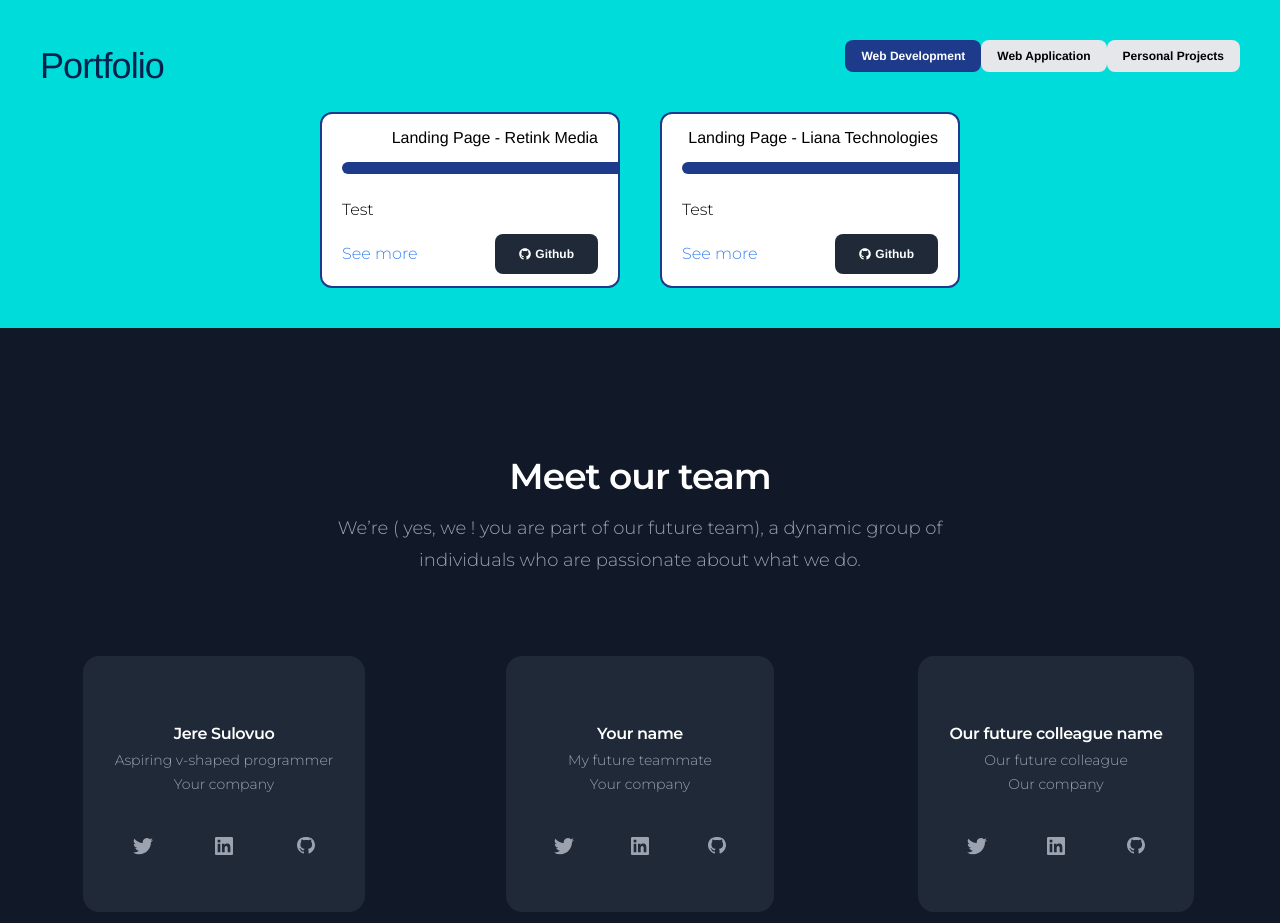
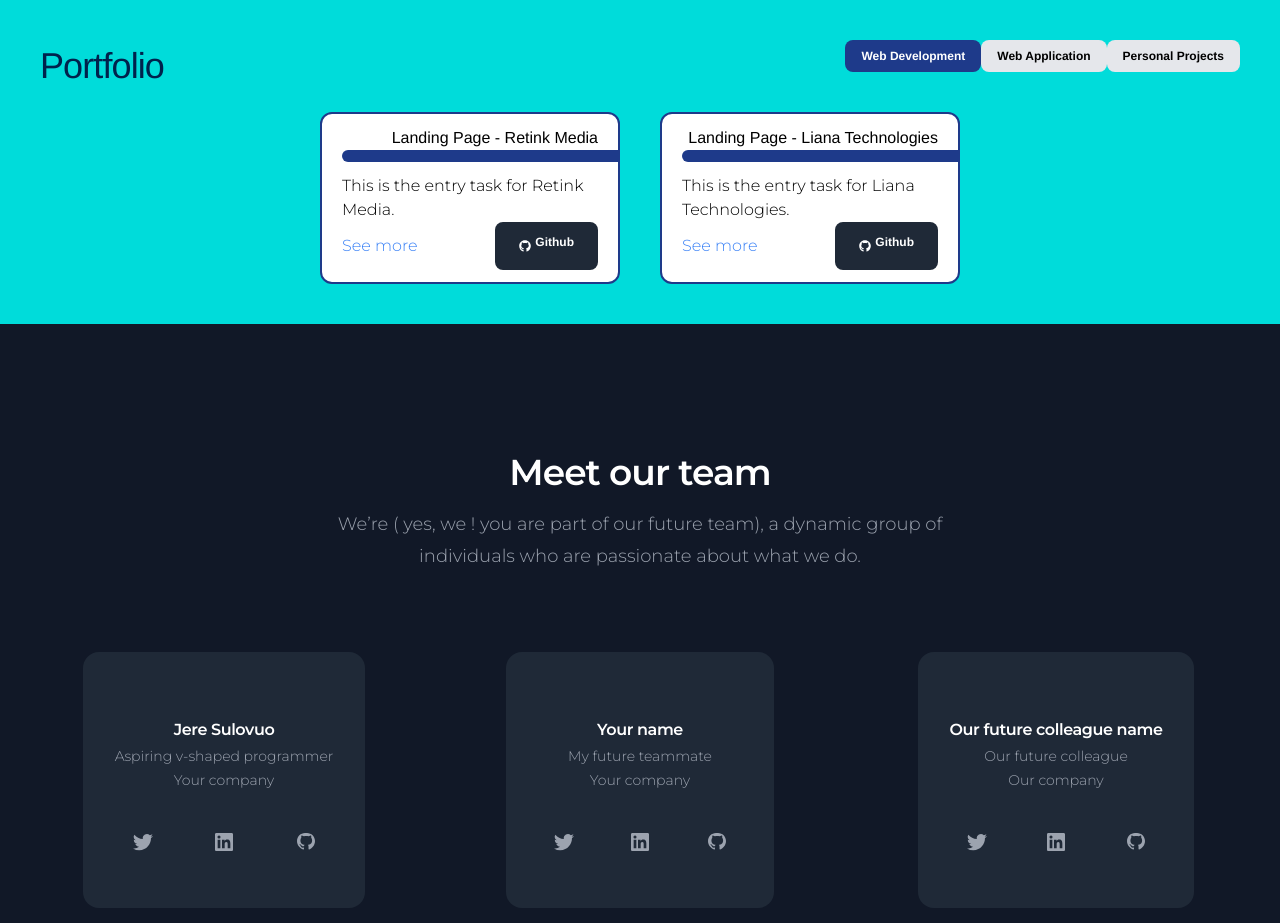
Before and after one commit to chungvuiloong/simple_portfolio, a React (Create React App) app: page / in a window 1280 px wide. Shown: the part 1300-2223 px from the top of the page. Built offline with nearby package versions, Linux system fonts and the light colour scheme.

Commit message:
Redesigned the title layout with divider.

```diff
--- a/src/pages/ProjectCard.tsx
+++ b/src/pages/ProjectCard.tsx
@@ -32,10 +32,11 @@ export const ProjectCard: React.FC<ProjectCardProps> = ({ project }) => {
         border-2 border-blue-900 rounded-xl
         font-san'
     >
-        <Typography className='pr-5 pb-3 row-span-1 text-end self-end'>{title}</Typography>
-        <hr className="h-3 border-t-0 bg-blue-900 rounded-l-lg" />
-        <CardBody>
-            Test
+        <Typography className='pb-3 row-span-1 text-end self-end'>
+            <div className='pr-5'>{title}</div>
+            <hr className="h-3 border-t-0 bg-blue-900 rounded-l-lg" />
+        </Typography>
+        <CardBody>{description}
         </CardBody>
         <CardFooter className="pr-5 row-span-1 flex justify-between">
             <a
```
